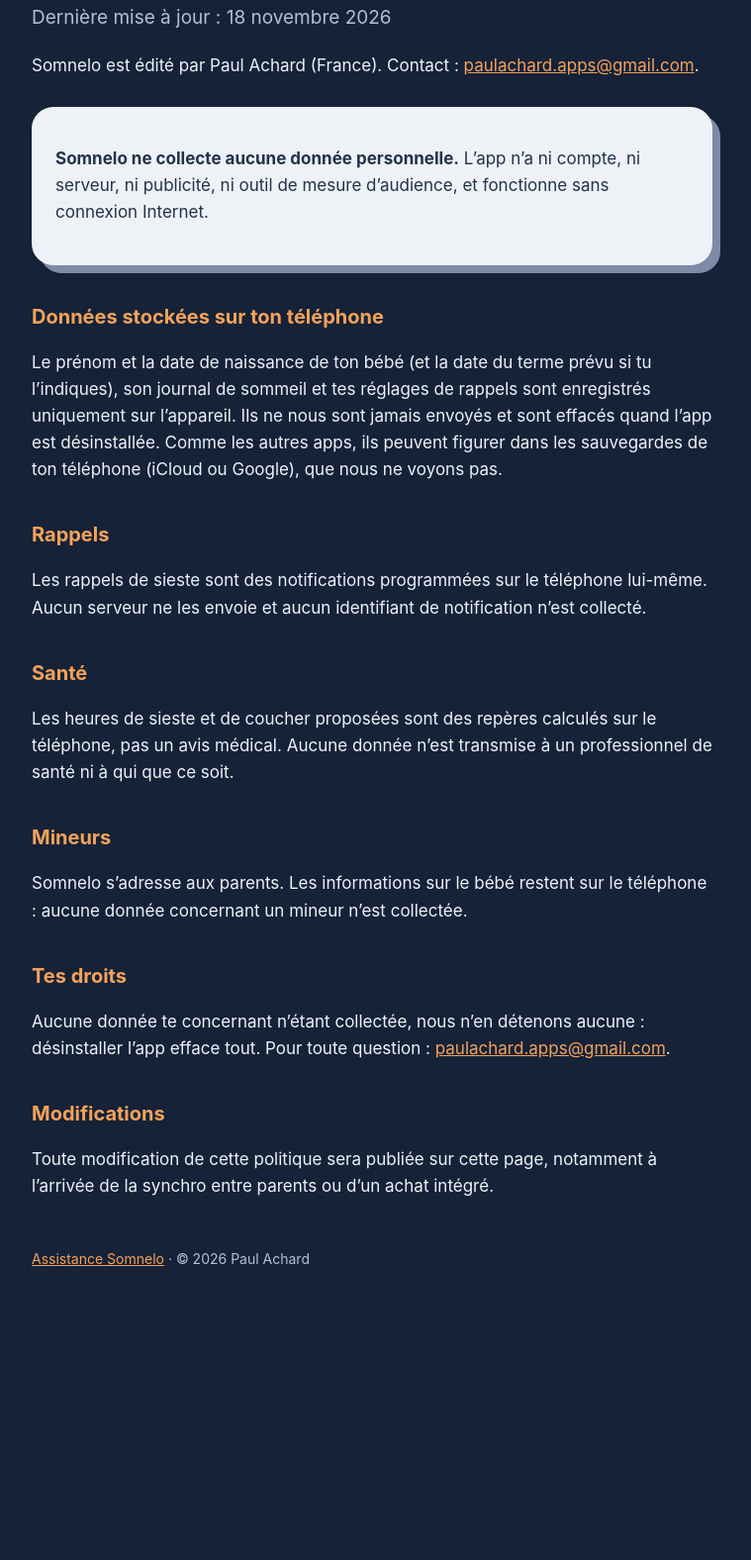
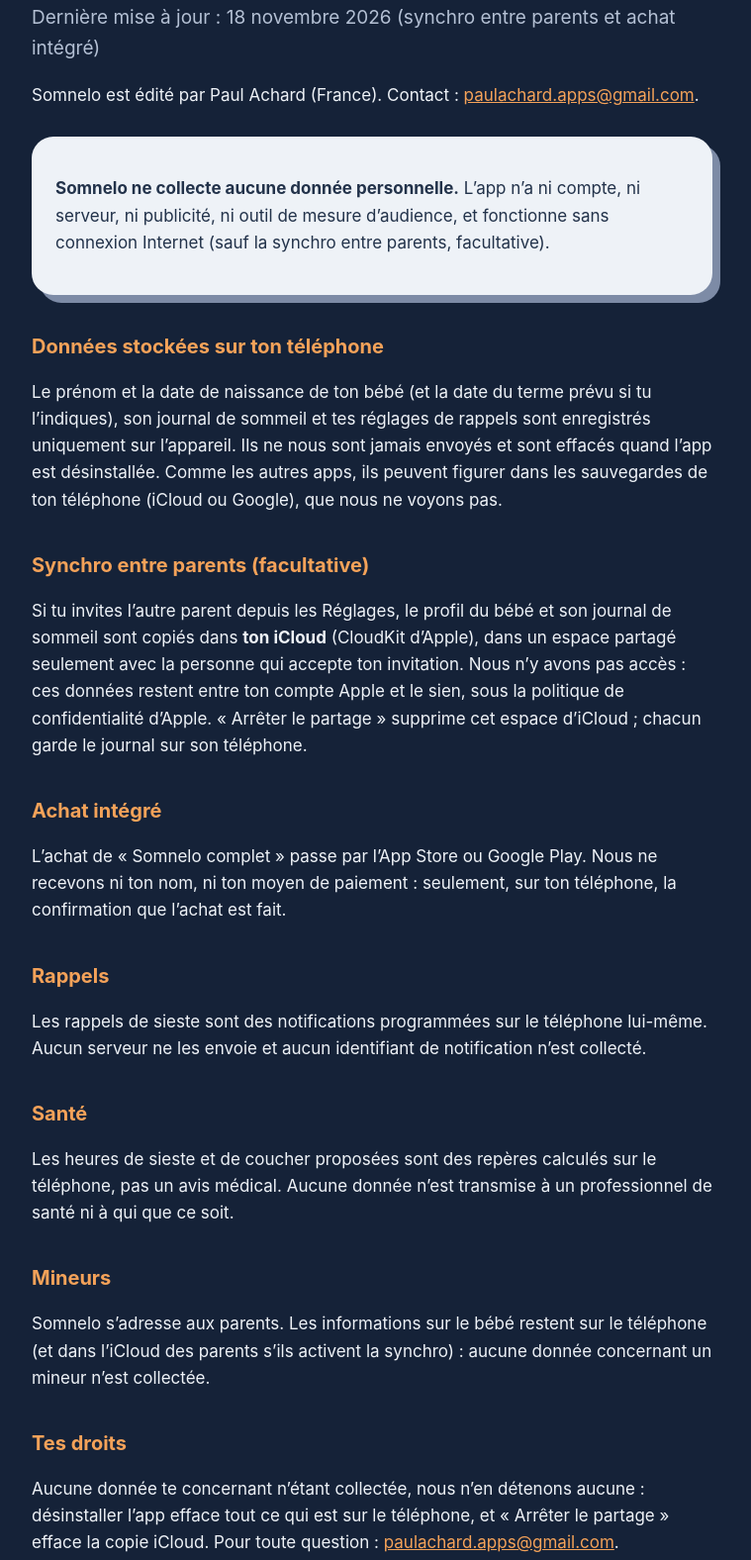
Before and after one commit to paul-achard/paul-achard.github.io, a plain HTML site: page somnelo/confidentialite.html in a window 1280 px wide. Shown: the part 220-1796 px from the top of the page at 99% size, without its empty margins (264-1023 px from the left). Before the commit the page ends 1567 px from the top, so only its background shows below. Drawn offline with Linux system fonts and the light colour scheme.

Commit message:
Somnelo : confidentialité avec la synchro iCloud et l’achat (#9)
* Somnelo : pages d’assistance et de confidentialité

Co-Authored-By: Claude Opus 5.5 <noreply@anthropic.com>
Claude-Session: https://claude.ai/code/session_01UzVbQFjdpdGE2vqh2dDaMa

* Somnelo : confidentialité avec la synchro iCloud et l’achat intégré

Co-Authored-By: Claude Opus 5.5 <noreply@anthropic.com>
Claude-Session: https://claude.ai/code/session_01UzVbQFjdpdGE2vqh2dDaMa

---------

Co-authored-by: Claude <noreply@anthropic.com>

```diff
--- a/somnelo/confidentialite.html
+++ b/somnelo/confidentialite.html
@@ -4,20 +4,24 @@
 <body><main>
 <span class="pill">SOMNELO</span>
 <h1>Politique de <span>confidentialité</span></h1>
-<p class="lead">Dernière mise à jour : 18 novembre 2026</p>
+<p class="lead">Dernière mise à jour : 18 novembre 2026 (synchro entre parents et achat intégré)</p>
 <p>Somnelo est édité par Paul Achard (France). Contact : <a href="mailto:paulachard.apps@gmail.com">paulachard.apps@gmail.com</a>.</p>
-<div class="card"><p><strong>Somnelo ne collecte aucune donnée personnelle.</strong> L’app n’a ni compte, ni serveur, ni publicité, ni outil de mesure d’audience, et fonctionne sans connexion Internet.</p></div>
+<div class="card"><p><strong>Somnelo ne collecte aucune donnée personnelle.</strong> L’app n’a ni compte, ni serveur, ni publicité, ni outil de mesure d’audience, et fonctionne sans connexion Internet (sauf la synchro entre parents, facultative).</p></div>
 <h2>Données stockées sur ton téléphone</h2>
 <p>Le prénom et la date de naissance de ton bébé (et la date du terme prévu si tu l’indiques), son journal de sommeil et tes réglages de rappels sont enregistrés uniquement sur l’appareil. Ils ne nous sont jamais envoyés et sont effacés quand l’app est désinstallée. Comme les autres apps, ils peuvent figurer dans les sauvegardes de ton téléphone (iCloud ou Google), que nous ne voyons pas.</p>
+<h2>Synchro entre parents (facultative)</h2>
+<p>Si tu invites l’autre parent depuis les Réglages, le profil du bébé et son journal de sommeil sont copiés dans <strong>ton iCloud</strong> (CloudKit d’Apple), dans un espace partagé seulement avec la personne qui accepte ton invitation. Nous n’y avons pas accès : ces données restent entre ton compte Apple et le sien, sous la politique de confidentialité d’Apple. « Arrêter le partage » supprime cet espace d’iCloud ; chacun garde le journal sur son téléphone.</p>
+<h2>Achat intégré</h2>
+<p>L’achat de « Somnelo complet » passe par l’App Store ou Google Play. Nous ne recevons ni ton nom, ni ton moyen de paiement : seulement, sur ton téléphone, la confirmation que l’achat est fait.</p>
 <h2>Rappels</h2>
 <p>Les rappels de sieste sont des notifications programmées sur le téléphone lui-même. Aucun serveur ne les envoie et aucun identifiant de notification n’est collecté.</p>
 <h2>Santé</h2>
 <p>Les heures de sieste et de coucher proposées sont des repères calculés sur le téléphone, pas un avis médical. Aucune donnée n’est transmise à un professionnel de santé ni à qui que ce soit.</p>
 <h2>Mineurs</h2>
-<p>Somnelo s’adresse aux parents. Les informations sur le bébé restent sur le téléphone : aucune donnée concernant un mineur n’est collectée.</p>
+<p>Somnelo s’adresse aux parents. Les informations sur le bébé restent sur le téléphone (et dans l’iCloud des parents s’ils activent la synchro) : aucune donnée concernant un mineur n’est collectée.</p>
 <h2>Tes droits</h2>
-<p>Aucune donnée te concernant n’étant collectée, nous n’en détenons aucune : désinstaller l’app efface tout. Pour toute question : <a href="mailto:paulachard.apps@gmail.com">paulachard.apps@gmail.com</a>.</p>
+<p>Aucune donnée te concernant n’étant collectée, nous n’en détenons aucune : désinstaller l’app efface tout ce qui est sur le téléphone, et « Arrêter le partage » efface la copie iCloud. Pour toute question : <a href="mailto:paulachard.apps@gmail.com">paulachard.apps@gmail.com</a>.</p>
 <h2>Modifications</h2>
-<p>Toute modification de cette politique sera publiée sur cette page, notamment à l’arrivée de la synchro entre parents ou d’un achat intégré.</p>
+<p>Toute modification de cette politique sera publiée sur cette page, notamment à l’arrivée d’une nouvelle fonction.</p>
 <footer><a href="./">Assistance Somnelo</a> · © 2026 Paul Achard</footer>
 </main></body></html>
```
